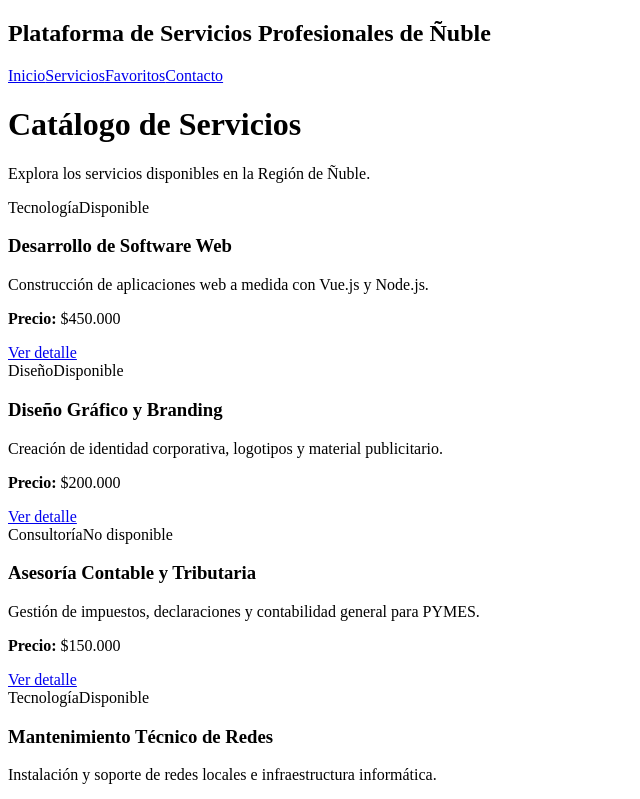
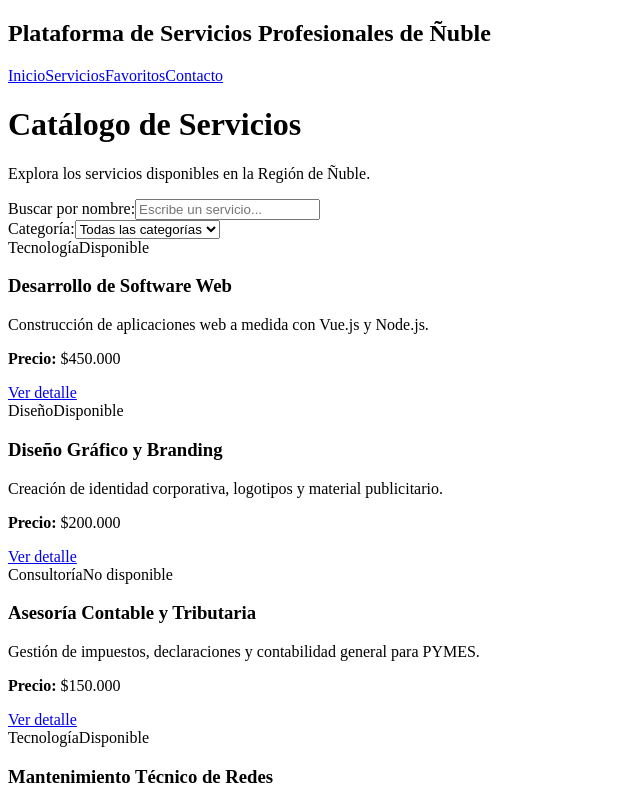
Before and after one commit to JuanValen1808/Evaluacion_II, a Vue app: page /servicios in a window 1280 px wide. Shown: the top 799 px of the page, without its empty margins (0-640 px from the left). Built offline with nearby package versions, Linux system fonts and the light colour scheme; the HTML template or start-up script is replaced by a standard one.

Commit message:
Evaluacion 2 - Busqueda y filtros

```diff
--- a/src/assets/style.css
+++ b/src/assets/style.css
@@ -152,3 +152,54 @@ nav a.router-link-active {
 .btn-detalle:hover {
   background-color: #2b6cb0;
 }
+
+/* Estilos para Filtros y Buscador */
+.filtros-container {
+  display: flex;
+  gap: 20px;
+  flex-wrap: wrap;
+  background-color: #f8fafc;
+  padding: 16px;
+  border-radius: 8px;
+  border: 1px solid #e2e8f0;
+  margin: 20px 0;
+}
+
+.filtro-grupo {
+  display: flex;
+  flex-direction: column;
+  gap: 6px;
+  flex: 1;
+  min-width: 200px;
+}
+
+.filtro-grupo label {
+  font-size: 0.9rem;
+  font-weight: 600;
+  color: #4a5568;
+}
+
+.input-control {
+  padding: 10px 12px;
+  border: 1px solid #cbd5e0;
+  border-radius: 6px;
+  font-size: 0.95rem;
+  outline: none;
+  transition: border-color 0.2s;
+}
+
+.input-control:focus {
+  border-color: #3182ce;
+  box-shadow: 0 0 0 2px rgba(49, 130, 206, 0.2);
+}
+
+.mensaje-vacio {
+  padding: 40px 20px;
+  text-align: center;
+  background-color: #fff5f5;
+  border: 1px dashed #feb2b2;
+  border-radius: 8px;
+  color: #c53030;
+  margin-top: 20px;
+  font-weight: 500;
+}
--- a/src/views/ServiciosView.vue
+++ b/src/views/ServiciosView.vue
@@ -4,20 +4,72 @@
     <h1>Catálogo de Servicios</h1>
     <p>Explora los servicios disponibles en la Región de Ñuble.</p>
 
-    <div class="servicios-grid">
+    <!-- Panel de búsqueda y filtro -->
+    <div class="filtros-container">
+      <div class="filtro-grupo">
+        <label for="buscar">Buscar por nombre:</label>
+        <input
+          id="buscar"
+          type="text"
+          v-model="textoBusqueda"
+          placeholder="Escribe un servicio..."
+          class="input-control"
+        />
+      </div>
+
+      <div class="filtro-grupo">
+        <label for="categoria">Categoría:</label>
+        <select id="categoria" v-model="categoriaSeleccionada" class="input-control">
+          <option value="">Todas las categorías</option>
+          <option v-for="cat in categorias" :key="cat" :value="cat">
+            {{ cat }}
+          </option>
+        </select>
+      </div>
+    </div>
+
+    <!-- Renderizado condicional del catálogo -->
+    <div v-if="serviciosFiltrados.length > 0" class="servicios-grid">
       <ServicioCard
-        v-for="item in servicios"
+        v-for="item in serviciosFiltrados"
         :key="item.id"
         :servicio="item"
       />
+    </div>
+
+    <!-- Mensaje cuando no hay resultados -->
+    <div v-else class="mensaje-vacio">
+      <p>No se encontraron servicios para los criterios seleccionados.</p>
     </div>
   </div>
 </template>
 
 <script setup>
-import { ref } from 'vue'
+import { ref, computed } from 'vue'
 import { serviciosData } from '../services/serviciosData.js'
 import ServicioCard from '../components/ServicioCard.vue'
 
 const servicios = ref(serviciosData)
+const textoBusqueda = ref('')
+const categoriaSeleccionada = ref('')
+
+// Obtener la lista única de categorías de los servicios
+const categorias = computed(() => {
+  const lista = servicios.value.map(s => s.categoria)
+  return [...new Set(lista)]
+})
+
+// Filtrado combinado por texto de búsqueda y categoría
+const serviciosFiltrados = computed(() => {
+  return servicios.value.filter(servicio => {
+    const coincideNombre = servicio.nombre
+      .toLowerCase()
+      .includes(textoBusqueda.value.toLowerCase().trim())
+
+    const coincideCategoria = categoriaSeleccionada.value === '' ||
+      servicio.categoria === categoriaSeleccionada.value
+
+    return coincideNombre && coincideCategoria
+  })
+})
 </script>
```
